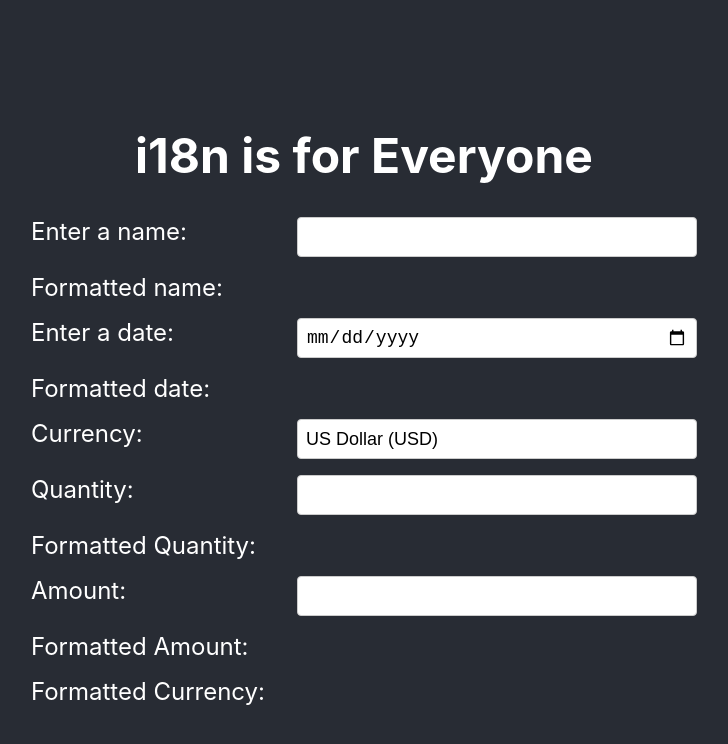
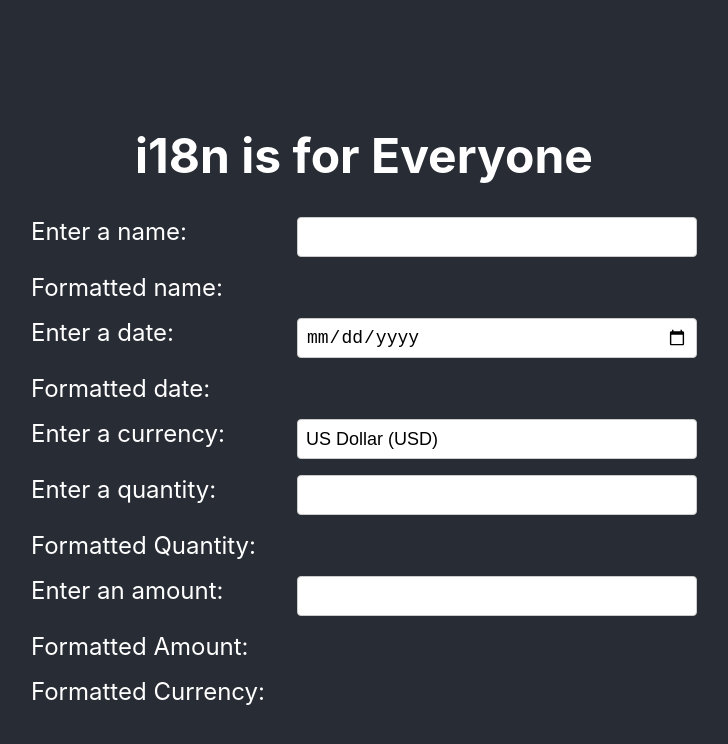
Before and after one commit to trishrempel/prdc-i18n-app, a React (Create React App) app: page / in a window 1280 px wide. Shown: the top 744 px of the page, without its empty margins (276-1004 px from the left). Built offline with nearby package versions, Linux system fonts and the light colour scheme.

Commit message:
Update input labels

```diff
--- a/src/App.jsx
+++ b/src/App.jsx
@@ -80,17 +80,17 @@ function App() {
           <input id="date" type="date" onChange={handleDateChange} />
           <label htmlFor="formatted-date">Formatted date:</label>
           <div id="formatted-date">{formattedDate}</div>
-          <label htmlFor="currency">Currency:</label>
+          <label htmlFor="currency">Enter a currency:</label>
           <select name="currency" id="currency" onChange={handleCurrencyChange}>
             <option value="USD">US Dollar (USD)</option>
             <option value="EUR">Euro (EUR)</option>
             <option value="JPY">Japanese Yen (JPY)</option>
           </select>
-          <label htmlFor="quantity">Quantity:</label>
+          <label htmlFor="quantity">Enter a quantity:</label>
           <input id="quantity" type="number" onChange={handleQuantityChange} />
           <label htmlFor="formatted-quantity">Formatted Quantity:</label>
           <div id="formatted-quantity">{formattedQuantity}</div>
-          <label htmlFor="amount">Amount:</label>
+          <label htmlFor="amount">Enter an amount:</label>
           <input id="amount" type="number" onChange={handleAmountChange} />
           <label htmlFor="formatted-amount">Formatted Amount:</label>
           <div id="formatted-amount">{formattedAmount}</div>
```
